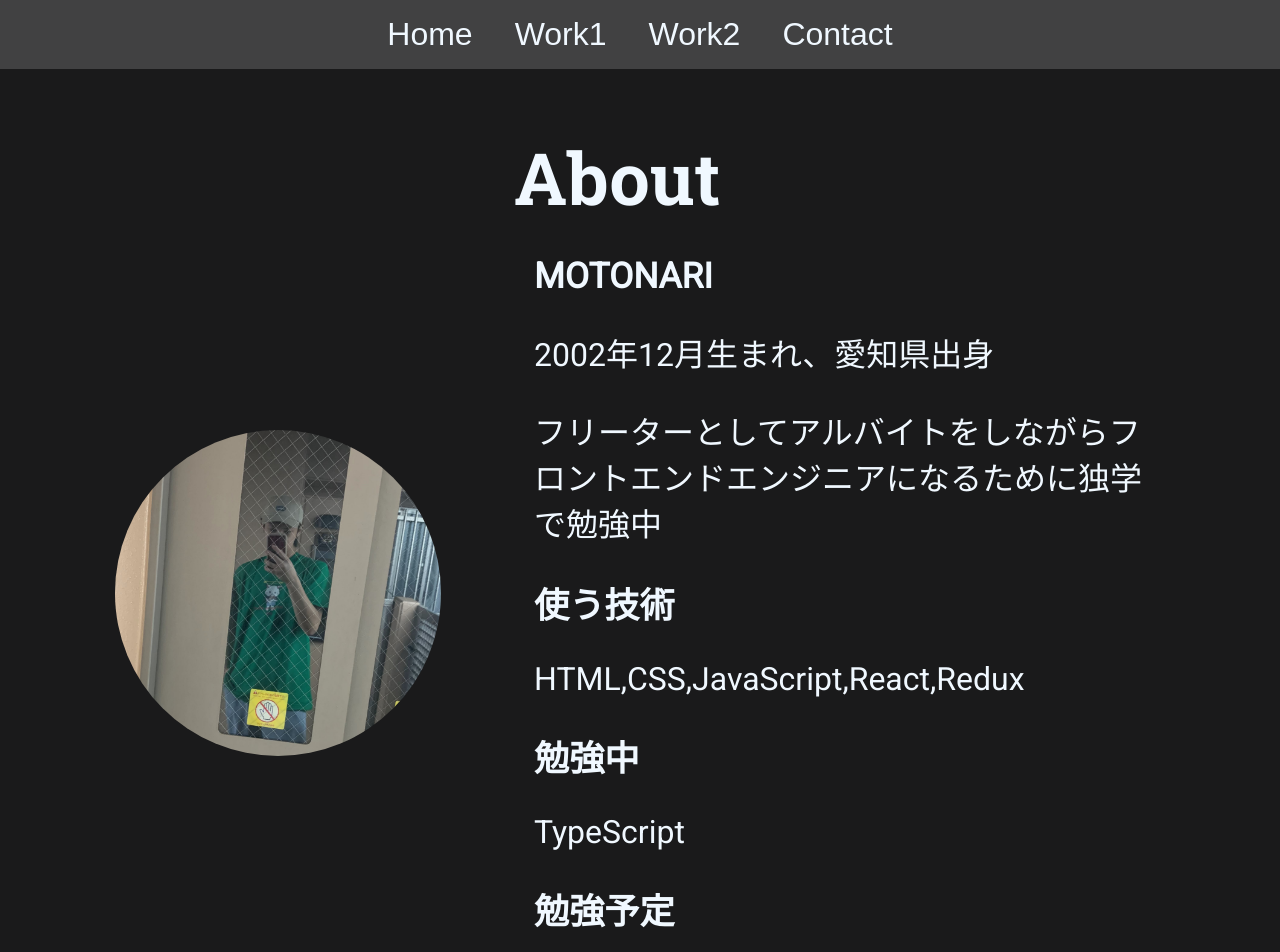
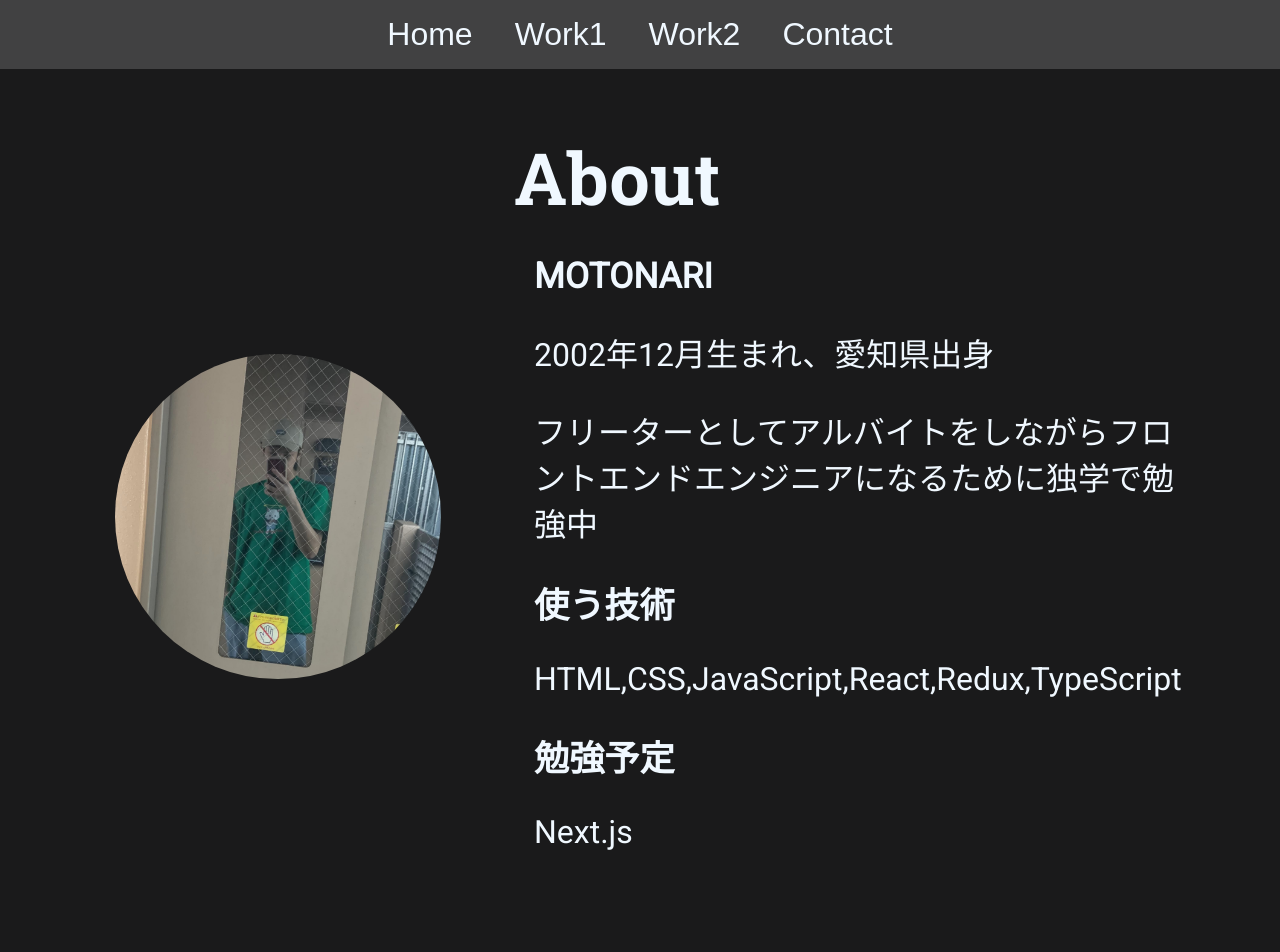
Before and after one commit to MoGomez-dev/my-page, a React (Create React App) app: page / in a window 1280 px wide. Shown: the top 952 px of the page. Built offline with nearby package versions, Linux system fonts and the light colour scheme.

Commit message:
Update Home.jsx

```diff
--- a/src/components/Home.jsx
+++ b/src/components/Home.jsx
@@ -16,9 +16,7 @@ export const Home = () => {
                 フリーターとしてアルバイトをしながらフロントエンドエンジニアになるために独学で勉強中
               </p>
               <h5>使う技術</h5>
-              <p> HTML,CSS,JavaScript,React,Redux</p>
-              <h5>勉強中</h5>
-              <p> TypeScript</p>
+              <p> HTML,CSS,JavaScript,React,Redux,TypeScript</p>
               <h5>勉強予定</h5>
               <p> Next.js</p>
             </div>
```
